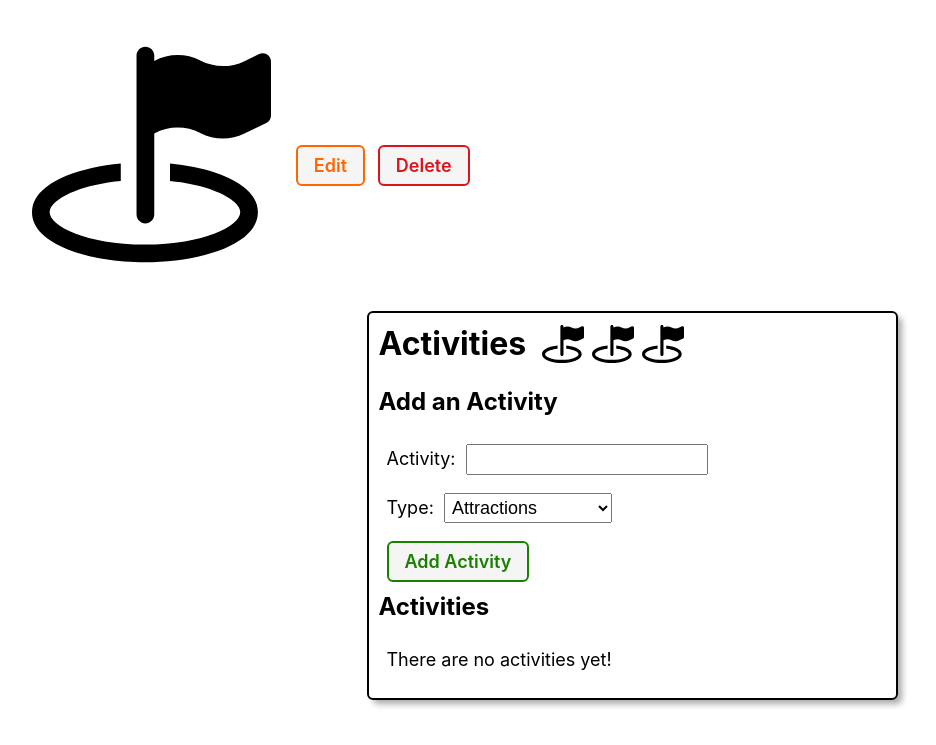
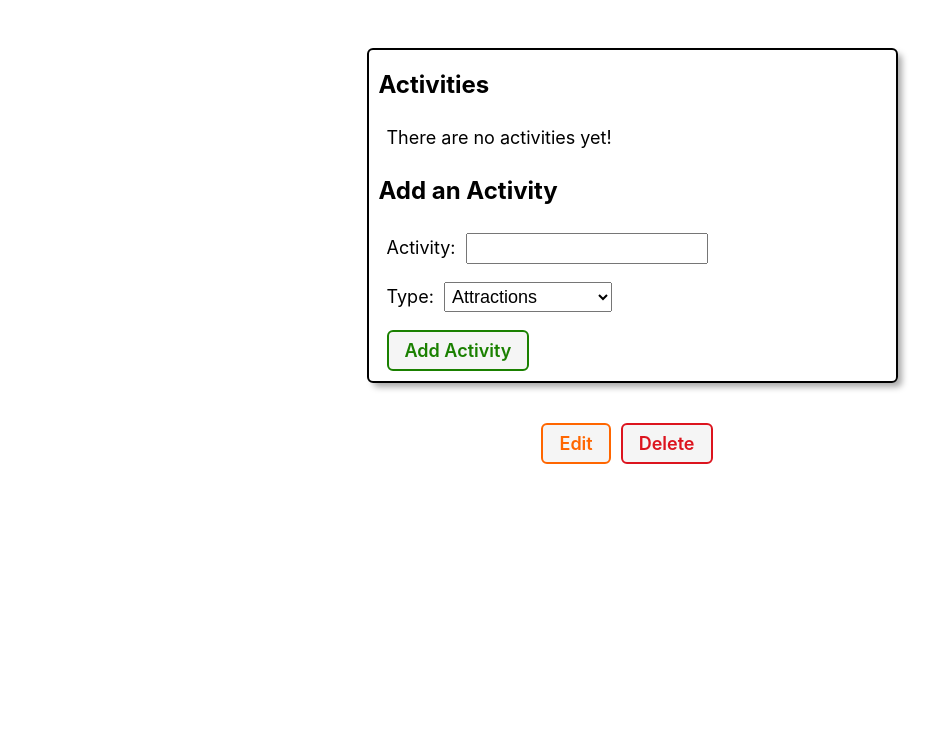
Before and after one commit to jmeirink/destination-vacation, a Django app: template main_app/templates/destinations/detail.html in a window 1280 px wide. Shown: the part 55-800 px from the top of the page, without its empty margins (8-944 px from the left). Run offline with Django 4.2, Linux system fonts and the light colour scheme; the template is opened without the code that fills it: values that come from a table or form of the project are taken from there, others are empty.

Commit message:
add css touchups

```diff
--- a/main_app/static/css/destinations/destination-detail.css
+++ b/main_app/static/css/destinations/destination-detail.css
@@ -17,10 +17,16 @@
 }
 
 .destination-details {
+  display: flex;
+  flex-direction: column;
+  padding-bottom: 20px;
+  align-items: center;
   width: 98%;
 }
 
 .destination-actions {
+  display: flex;
+  justify-content: center;
   margin-top: 20px;
 }
 
@@ -119,6 +125,7 @@
   text-align: left;
   border-collapse: collapse;
   margin: 0 8px;
+  border-bottom: rgb(0, 0, 0) solid 2px;
 }
 
 .activities td {
@@ -129,7 +136,7 @@
 .activities th {
   font-size: var(--font-l);
   padding: 5px 5px 0;
-  border-bottom: rgb(36, 116, 248) solid 2px;
+  border-bottom: rgb(0, 0, 0) solid 2px;
 }
 
 .activities tr:nth-child(even) {
--- a/main_app/templates/destinations/detail.html
+++ b/main_app/templates/destinations/detail.html
@@ -11,53 +11,22 @@
 
 {% block content %}
 
-<section class="destination-container">
+{% comment %} <section class="destination-container">
   <div class="destination-img">
     <img
       src="{% static 'images/destination.svg' %}"
       alt="A destination"
     >
-  </div>
+  </div> {% endcomment %}
   <div class="destination-details">
     <h1>{{ destination.destination }}</h1>
     <p>{{ destination.description }}</p>
-    <div class="destination-actions">
-      <a href="{% url 'destinations_update' destination.id %}" class="btn warn">Edit</a>
-      <a href="{% url 'destinations_delete' destination.id %}" class="btn danger">Delete</a>
-    </div>
   </div>
 </section>
 
 <div class="activities-container">
   <section class="activities">
-    <div class="subsection-title">
-      <h2>Activities</h2>
-      <img
-        src="{% static 'images/destination.svg' %}"
-        alt="A destination"
-      />
-      <img
-        src="{% static 'images/destination.svg' %}"
-        alt="A destination"
-      />
-      <img
-        src="{% static 'images/destination.svg' %}"
-        alt="A destination"
-      />
-    </div>
-
-    <h3>Add an Activity</h3>
-    <form
-      action="{% url 'add_activity' destination.id %}"
-      method="post"
-      class="subsection-content"
-    >
-      {% csrf_token %}
-      {{ activity_form.as_p }}
-      <button type="submit" class="btn submit">Add Activity</button>
-    </form>
     <h3>Activities</h3>
-
     {% if destination.activity_set.all.count %}
       <table>
         <thead>
@@ -78,7 +47,23 @@
       </div>
     {% endif %}
 
+    <h3>Add an Activity</h3>
+    <form
+      action="{% url 'add_activity' destination.id %}"
+      method="post"
+      class="subsection-content"
+    >
+      {% csrf_token %}
+      {{ activity_form.as_p }}
+      <button type="submit" class="btn submit">Add Activity</button>
+    </form>
+
   </section>
 </div>
 
+<div class="destination-actions">
+  <a href="{% url 'destinations_update' destination.id %}" class="btn warn">Edit</a>
+  <a href="{% url 'destinations_delete' destination.id %}" class="btn danger">Delete</a>
+</div>
+
 {% endblock %}
--- a/main_app/templates/main_app/destination_form.html
+++ b/main_app/templates/main_app/destination_form.html
@@ -20,7 +20,7 @@
   <table>
     {{ form.as_table }}
   </table>
-  <button type="submit" class="btn submit">Submit!</button>
+  <button type="submit" class="btn">Submit!</button>
 </form>
 
 {% endblock %}
```
Also changed, not shown: main_app/static/css/form.css (+1 -6 lines).
